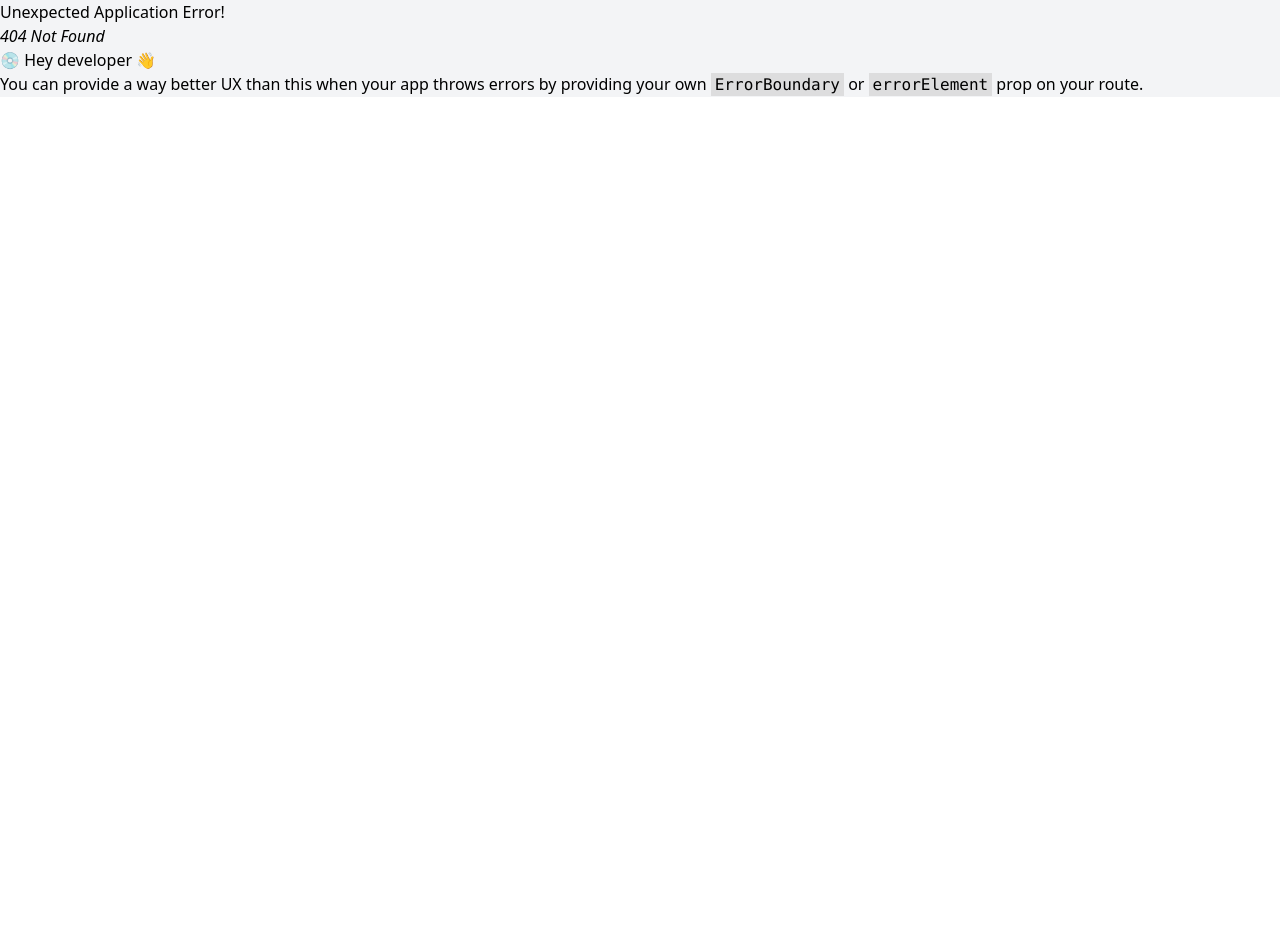
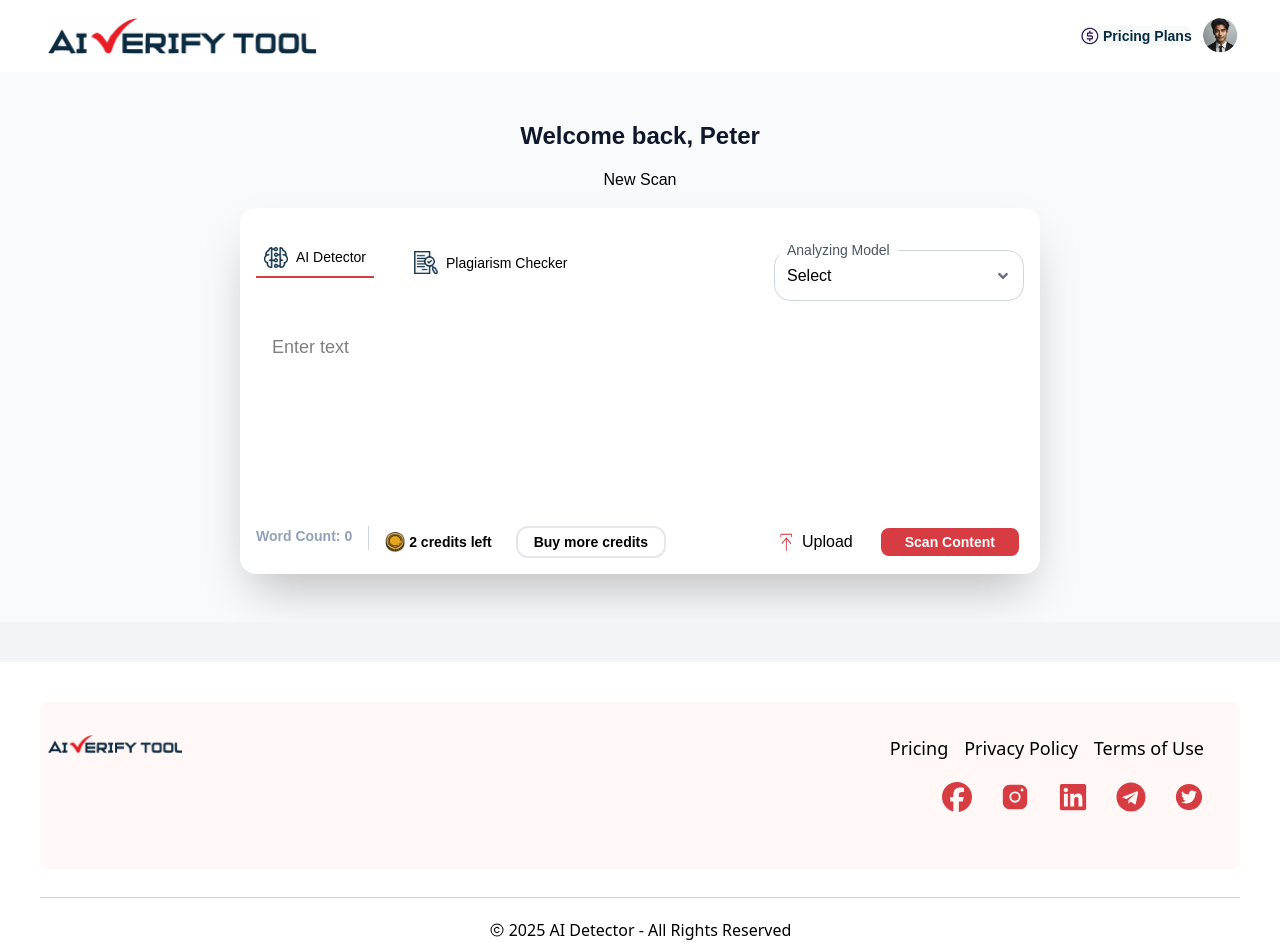
Before and after one commit to Princesibukun/AI-verify, a React (Vite) app: page /dashboard in a window 1280 px wide. Before the commit this address had no page. Before the commit the page ends 800 px from the top, so only its background shows below. Built offline with nearby package versions, Linux system fonts and the light colour scheme.

Commit message:
Added the dashboard homepage

```diff
--- a/src/App.tsx
+++ b/src/App.tsx
@@ -6,7 +6,9 @@ import {
   RouterProvider,
 } from "react-router-dom";
 import Home from "./components/pages/Home";
+import DashHome from "./components/pages/DashHome";
 import MainLayout from "./components/layouts/MainLayout";
+import DashboardLayout from "./components/layouts/DashboardLayout";
 import Login from "./components/pages/Login";
 import SignUp from "./components/pages/SignUp";
 import VerifyEmail from "./components/pages/VerifyEmailSignup";
@@ -14,9 +16,12 @@ import ResetPassword from "./components/pages/ResetPassword";
 import VerifyEmailLogin from "./components/pages/VerifyEmailLogin";
 import Reset from "./components/pages/Reset";
 import ViewPrice from "./components/pages/ViewPrice";
+//import DashNav from "./components/DashNav";
 
 const router = createBrowserRouter(
   createRoutesFromElements(
+    <>
+      <Route>
         <Route path="/" element={<MainLayout />}>
           <Route index element={<Home />} />
           <Route path="/login" element={<Login />} />
@@ -27,6 +32,13 @@ const router = createBrowserRouter(
           <Route path="/resetpass" element={<Reset />} />
           <Route path="/view" element={<ViewPrice />} />
         </Route>
+      </Route>
+      <Route>
+        <Route path="/dashboard" element={<DashboardLayout />}>
+          <Route index element={<DashHome />} />
+        </Route>
+      </Route>
+    </>
   )
 );
 
--- /dev/null
+++ b/src/components/DashHero.tsx
@@ -0,0 +1,169 @@
+import brain2 from "../assets/Images/brain2.png";
+import "../index.css";
+import file from "../assets/Images/file.png";
+import coins from "../assets/Images/coins.png";
+import { FaAngleDown } from "react-icons/fa";
+import Upload from "../assets/Images/Upload.png";
+import { useState } from "react";
+
+const DashHero = () => {
+  const [loading, setLoading] = useState(false);
+  const [inputText, setInputText] = useState<string>("");
+
+  const handleScan = () => {
+    setLoading(true);
+    setTimeout(() => {
+      setLoading(false);
+    }, 2000);
+  };
+
+  const charCount: number = inputText
+    .split("")
+    .filter((char) => /[a-zA-Z]/.test(char)).length;
+
+  console.log("Input:", inputText);
+  console.log("Letter Count:", charCount);
+
+  const handleFileChange = (e: React.ChangeEvent<HTMLInputElement>) => {
+    const file = e.target.files?.[0];
+    if (file) {
+      if (file.type === "text/plain") {
+        const reader = new FileReader();
+        reader.onload = () => {
+          setInputText(reader.result as string);
+        };
+        reader.readAsText(file);
+      } else {
+        alert("Only .txt files are currently supported for preview.");
+      }
+    }
+  };
+
+  return (
+    <>
+      <div className="flex flex-col  items-center font-quicksand bg-gray-50 md:h-[550px] h-[900px] w-full py-12 overflow-hidden">
+        <div className="flex flex-col md:items-center items-start w-[343px] max-w-[100%]">
+          <h1 className="font-bold text-2xl text-slate-900 text-center">
+            Welcome back, Peter
+          </h1>
+
+          <p className=" mt-4 text-md text-center font-quicksand">New Scan</p>
+        </div>
+
+        <div className="flex flex-col bg-white rounded-2xl md:w-[800px] w-[343px] max-w-[100%] md:h-[700px] h-[484px] mt-4 p-4 shadow-2xl overflow-hidden">
+          <div className="flex flex-col md:flex-row md:justify-between">
+            <div className="flex flex-row items-center">
+              <div className="flex flex-col items-center">
+                <div className="flex items-center gap-2 border-b-2 border-b-[#D63C42] pb-2 px-2">
+                  <img
+                    className="font-semibold text-sm font-quicksand w-6"
+                    src={brain2}
+                    alt=""
+                  />
+                  <h1 className="text-sm font-quicksand">AI Detector</h1>
+                </div>
+              </div>
+              <div className="flex gap-2 items-center ml-10 text-nowrap ">
+                <img
+                  className="font-semibold text-sm font-quicksand w-6"
+                  src={file}
+                  alt=""
+                />
+                <h1 className="block md:hidden text-sm font-quicksand">
+                  Plagiarism
+                </h1>
+                <h1 className="hidden md:block text-sm font-quicksand">
+                  Plagiarism Checker
+                </h1>
+              </div>
+            </div>
+            <fieldset className="border border-gray-300 p-1 md:w-[250px] w-full rounded-2xl mt-4">
+              <legend className="text-sm text-gray-600 px-2">
+                Analyzing Model
+              </legend>
+              <div className="flex items-center justify-between w-full mb-2">
+                <span className="ml-2 font-quicksand">Select</span>
+                <FaAngleDown className="text-gray-500 mr-2" />
+              </div>
+            </fieldset>
+          </div>
+
+          <textarea
+            className={`mt-4 h-56 w-full p-4 text-sm sm:text-base md:text-lg leading-relaxed outline-none focus:ring-0 focus:outline-none resize-none overflow-auto whitespace-pre-wrap transition-colors duration-300 rounded-lg ${
+              loading ? "text-gray-300" : "text-black"
+            }`}
+            placeholder="Enter text"
+            value={inputText}
+            onChange={(e) => setInputText(e.target.value)}
+          />
+
+          <div className="flex md:flex-row flex-col text-center mt-6 gap-4 w-full">
+            <div className="flex flex-row gap-4">
+              <p className="font-quicksand text-sm text-slate-400 font-semibold">
+                Word Count: {charCount}
+              </p>
+              <div className="hidden md:block  h-6 w-px bg-gray-300"></div>
+            </div>
+            <div className="flex items-center">
+              <div className="flex gap-5 md:gap-2 items-center ">
+                <button className="flex ">
+                  <img
+                    className="w-5 h-5 md:mr-1 mr-2"
+                    src={coins}
+                    alt="coins"
+                  />
+                  <h2 className="hidden md:block text-sm font-semibold">
+                    2 credits left
+                  </h2>
+                  <h2 className="block md:hidden text-sm font-semibold">2</h2>
+                </button>
+
+                <div className="">
+                  <button className="border-2 border-gray-200 rounded-xl px-4 py-1 text-sm font-semibold font-quicksand cursor-default md:ml-4">
+                    <p className="hidden md:block"> Buy more credits</p>
+                    <p className="block md:hidden">Buy</p>
+                  </button>
+                </div>
+              </div>
+
+              <div className="flex items-center justify-between gap-3 text-center md:ml-28 ml-20">
+                <div className="w-10 md:w-auto">
+                  <label
+                    htmlFor="fileUpload"
+                    title="Upload a .txt file"
+                    className="flex items-center gap-2 cursor-pointer"
+                  >
+                    <img className="w-4 h-5" src={Upload} alt="Upload icon" />
+                    <p className="hidden md:block">Upload</p>
+                  </label>
+                  <input
+                    id="fileUpload"
+                    type="file"
+                    accept=".txt"
+                    onChange={handleFileChange}
+                    className="hidden"
+                  />
+                </div>
+                <button
+                  onClick={handleScan}
+                  className={`flex flex-row items-center font-quicksand bg-[#D63C42] text-white hover:text-slate-500 hover:bg-black rounded-lg text-sm font-semibold cursor-pointer text-center h-7 w-auto px-4 py-4 md:px-6 md:py-2 md:ml-4 ml-2transition-all duration-300 ${
+                    loading
+                      ? "bg-gray-500 text-black cursor-pointer"
+                      : "bg-[#D63C42] text-white hover:text-slate-500 hover:bg-black cursor-pointer"
+                  }`}
+                >
+                  <p className="hidden md:block">
+                    {loading ? "Scanning" : "Scan Content"}
+                  </p>
+                  <p className="block md:hidden">Scan</p>
+                </button>
+              </div>
+            </div>
+          </div>
+        </div>
+      </div>
+    </>
+  );
+};
+
+export default DashHero;
--- /dev/null
+++ b/src/components/DashNav.tsx
@@ -0,0 +1,43 @@
+import Logo from "../assets/Images/Logo.png";
+import logo4 from "../assets/Images/logo4.png";
+import Profile from "../assets/Images/Profile.png";
+
+const DashNav = () => {
+  return (
+    <>
+      <div className="md:px-10 px-4 py-4 flex flex-wrap items-center justify-between shadow-2xl w-full bg-white z-10">
+        <a href="/" className="flex font-outfit text-nowrap items-center">
+          <img
+            className="md:text-2xl text-sm md:w-full w-[129.2941131591797px] md:h-10 h-[28px] md:ml-2 ml-1"
+            src={logo4}
+            alt="Logo"
+          />
+        </a>
+
+        <div className="flex justify-between">
+          <div className="flex items-center justify-between gap-[8px]">
+            <a
+              href="/view"
+              className="flex items-center justify-center w-[112px] h-[20px] font-quicksand font-[600] bg-[#F4F6F7B2] text-white
+                hover:text-white px-2 rounded-lg text-[14px] leading-[20px] tracking-[0.1] cursor-pointer ml-2 md:ml-10 text-nowrap"
+            >
+              <img
+                className="h-[18px] sm:w-5 w-[18px] md:mr-1 m-0 hidden md:block"
+                src={Logo}
+                alt="logo"
+              />
+              <p className="text-[#072B43]">Pricing Plans</p>
+            </a>
+            <img
+              src={Profile}
+              alt="profile logo"
+              className="w-[40px] h-[40px] cursor-pointer"
+            />
+          </div>
+        </div>
+      </div>
+    </>
+  );
+};
+
+export default DashNav;
--- a/src/components/NavBar.tsx
+++ b/src/components/NavBar.tsx
@@ -1,6 +1,4 @@
-// import React from "react";
 import Logo from "../assets/Images/Logo.png";
-//import login from "../assets/Images/login.png";
 import menu from "../assets/Images/Menu.png";
 import logo4 from "../assets/Images/logo4.png";
 
@@ -8,7 +6,10 @@ const NavBar = () => {
   return (
     <>
       <div className="md:px-10 px-4 py-4 flex flex-wrap items-center justify-between shadow-2xl w-full bg-white z-10">
-        <a href="/" className="flex font-outfit text-nowrap items-center">
+        <a
+          href="/dashboard"
+          className="flex font-outfit text-nowrap items-center"
+        >
           <img
             className="md:text-2xl text-sm md:w-full w-[129.2941131591797px] md:h-10 h-[28px] md:ml-2 ml-1"
             src={logo4}
--- /dev/null
+++ b/src/components/layouts/DashboardLayout.tsx
@@ -0,0 +1,16 @@
+//import React from 'react'
+import { Outlet } from "react-router-dom";
+import DashNav from "../DashNav";
+import Footer from "../Footer";
+
+const DashboardLayout = () => {
+  return (
+    <div>
+      <DashNav />
+      <Outlet />
+      <Footer />
+    </div>
+  );
+};
+
+export default DashboardLayout;
--- /dev/null
+++ b/src/components/pages/DashHome.tsx
@@ -0,0 +1,11 @@
+import DashHero from "../DashHero";
+
+const DashHome = () => {
+  return (
+    <div>
+      <DashHero />
+    </div>
+  );
+};
+
+export default DashHome;
```
Also changed, not shown: src/assets/Images/Profile.png (added), src/assets/Images/Upload.png (added). Lines whose indentation alone changed are shown as unchanged.
